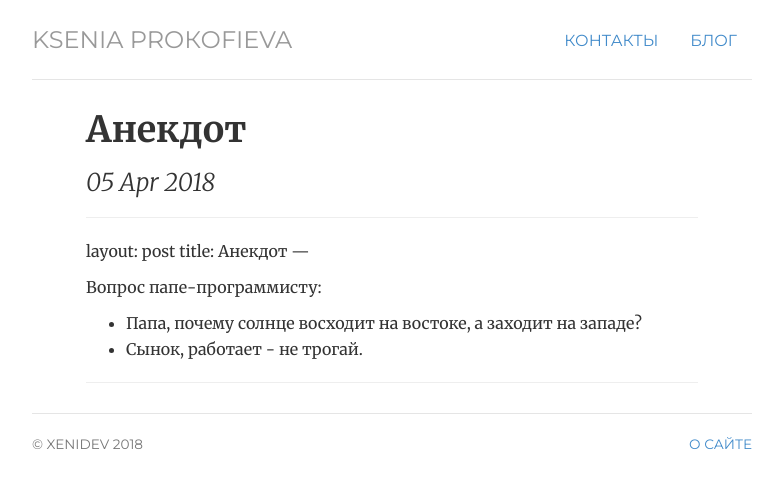
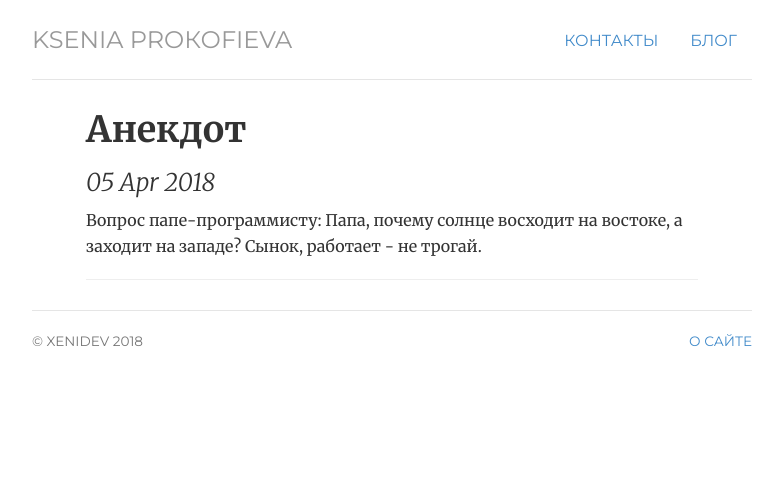
Before and after one commit to ValeraS/xenidev.github.io, a Jekyll site: the page built from _posts/2018-04-05-Анекдот.md, in a window 1280 px wide. Shown: the top 488 px of the page, without its empty margins (248-1031 px from the left). Built offline with Jekyll 4.4.1, drawn with Linux system fonts in a browser that asks for light colours; our own code applies the rules of GitHub Pages for plain Markdown files.

Commit message:
Update 2018-04-05-Анекдот.md

```diff
--- a/_posts/2018-04-05-Анекдот.md
+++ b/_posts/2018-04-05-Анекдот.md
@@ -1,9 +1,8 @@
-
 ---
 layout: post
 title: Анекдот
 ---
 
 Вопрос папе-программисту:
-- Папа, почему солнце восходит на востоке, а заходит на западе?
-- Сынок, работает - не трогай.
+Папа, почему солнце восходит на востоке, а заходит на западе?
+Сынок, работает - не трогай.
```
